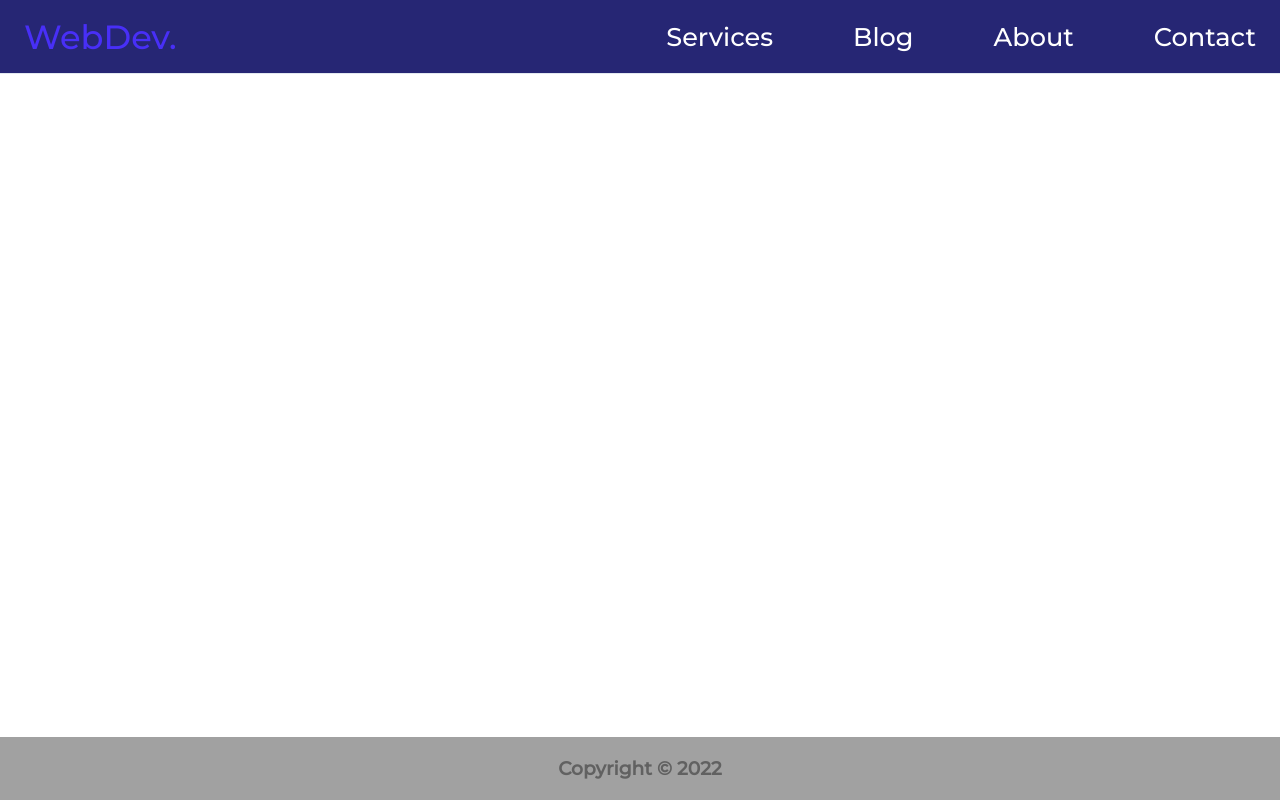
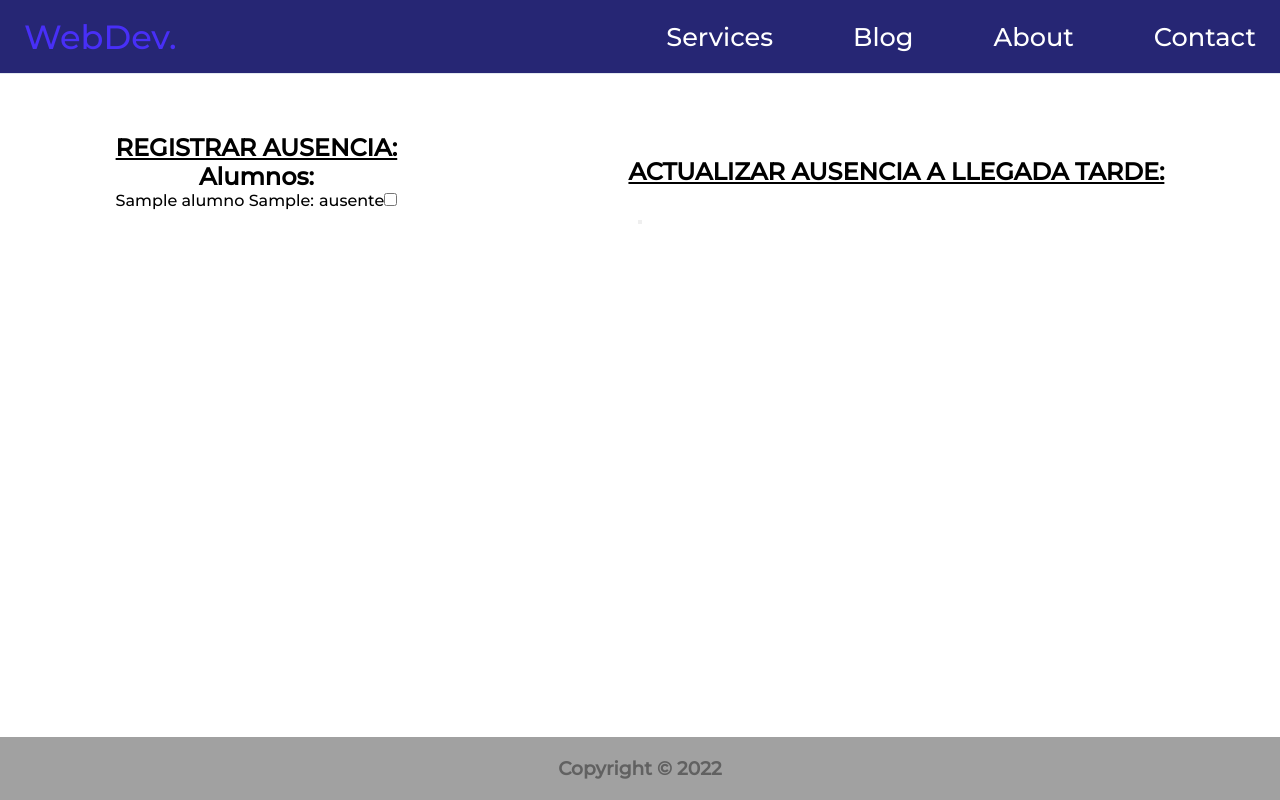
Before and after one commit to MarcoFm1/ITSV, a Django app: page /asistencia/ in a window 1280 px wide. Run offline with Django 4.2, Linux system fonts and the light colour scheme; tables that the repository leaves empty hold one stand-in row (values such as "Sample post").

Commit message:
agregado de alumnos a filldatabase

```diff
--- a/villadApp/static/css/asistencia.css
+++ b/villadApp/static/css/asistencia.css
@@ -1,10 +1,24 @@
-body{
-    margin: 0;
-    padding: 0;
-}
 .main_column{
+    margin-top: 25px;
     display: flex;
     align-items: center;
     justify-content: center;
     flex-direction: column;
 }
+.main_row{
+    width: 100%;
+    margin-top: 25px;
+    display: flex;
+    align-items: center;
+    justify-content: space-around;
+    vertical-align: text-top;
+
+}
+.main_row div{
+    padding: 10px;
+}
+.main_row li{
+    display: flex;
+    align-items: center;
+    justify-content: space-between;
+}
--- a/villadApp/templates/villadApp/asistencia.html
+++ b/villadApp/templates/villadApp/asistencia.html
@@ -7,30 +7,24 @@
 {% endblock %}
 
 {% block head %}
-<link rel="stylesheet" href="{%static '/css/profile.css'%}">
+<link rel="stylesheet" href="{%static '/css/asistencia.css'%}">
 {% endblock %}
 
 {% block content %}
-<!DOCTYPE html>
-<html lang="en">
-<head>
-    <meta charset="UTF-8">
-    <meta http-equiv="X-UA-Compatible" content="IE=edge">
-    <meta name="viewport" content="width=device-width, initial-scale=1.0">
-    <title>Document</title>
-    <link rel="stylesheet" href="{%static '/css/asistencia.css'%}">
-</head>
-<body>
 <div class="main_column">
     <div class="main_row">
         <div class="asistencias">
-
+            <h2><u> REGISTRAR AUSENCIA:</u></h2>
+            <p> <h2>Alumnos:</h2>
+                {% for i in lista %}
+                    <li><p>{{ i.nombre }} {{ i.apellido }}:</p> <p>ausente<input type="checkbox"></p></li>
+                {% endfor %}
+            </p>
         </div>
         <div class="llegadas_tarde">
-
+            <h2><u>ACTUALIZAR AUSENCIA A LLEGADA TARDE:</u></h2>
         </div>
     </div>
+    <button></button>
 </div>
-</body>
-</html>
 {% endblock %}
--- a/villadApp/views.py
+++ b/villadApp/views.py
@@ -11,7 +11,9 @@ def LOGIN(request):
     return render(request,'../templates/villadApp/login.html')
 
 def ASISTENCIA(request):
-    return render(request,'../templates/villadApp/asistencia.html')
+    cursosEncargado = Curso.objects.all().filter(id=1)
+    response = {"lista": Alumno.objects.all().filter(curso = cursosEncargado[0])}
+    return render(request,'../templates/villadApp/asistencia.html', response)
 
 def PROFILE(request,tipo,nombre):
 
```
Also changed, not shown: villadApp/management/commands/filldatabase.py (+12 -2 lines). Lines whose indentation alone changed are shown as unchanged.
